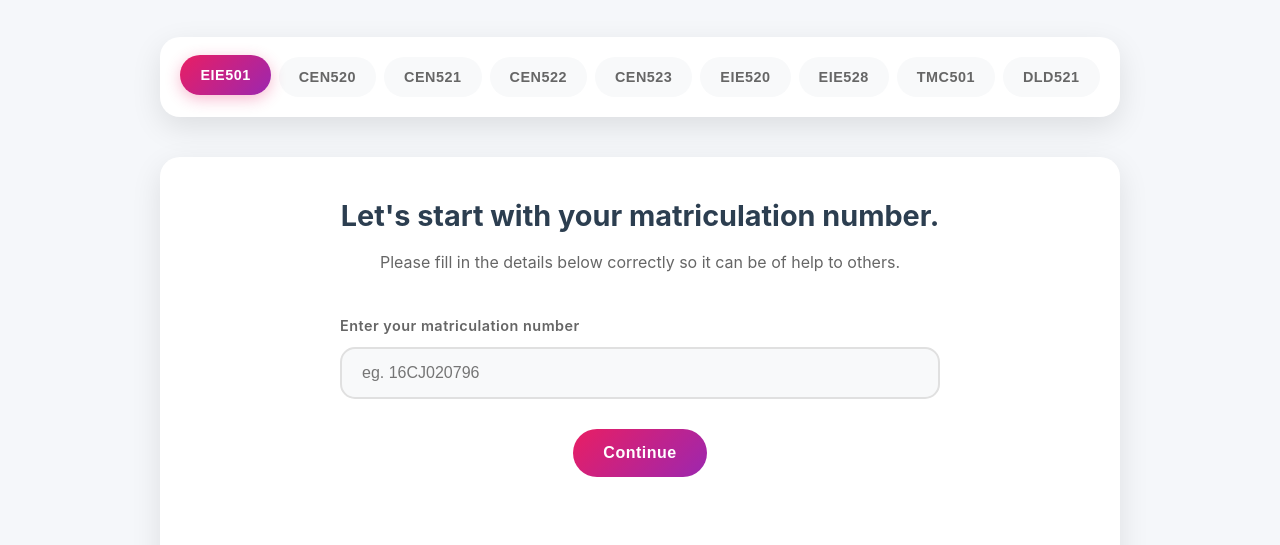
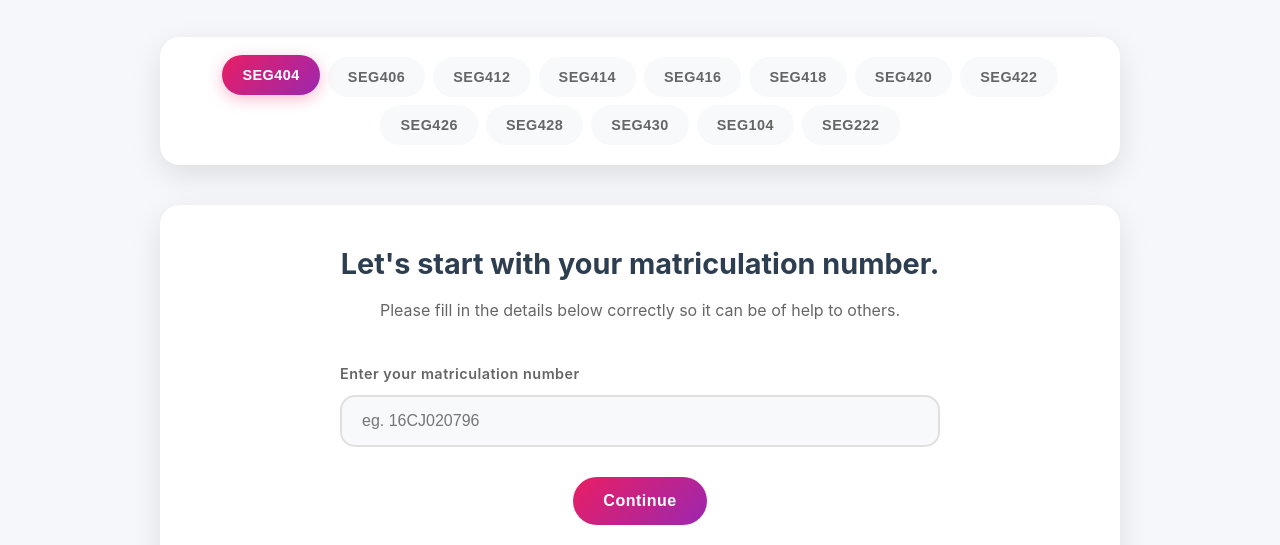
Before and after one commit to EM-ade/k-project, a plain HTML site: page pages/course-reviews.html in a window 1280 px wide. Shown: the part 255-800 px from the top of the page. Drawn offline with Linux system fonts and the light colour scheme.

Commit message:
Fixed courses

```diff
--- a/js/course-reviews.js
+++ b/js/course-reviews.js
@@ -3,7 +3,7 @@
 let currentStep = 1;
 const totalSteps = 7;
 let reviewData = {
-    course: 'EIE501',
+    course: 'SEG404',
     matriculation: '',
     lecturerRating: '',
     experience: '',
--- a/pages/course-reviews.html
+++ b/pages/course-reviews.html
@@ -60,15 +60,19 @@
 
         <!-- Course Selection Tabs -->
         <div class="course-tabs">
-            <button class="course-tab active" data-course="EIE501">EIE501</button>
-            <button class="course-tab" data-course="CEN520">CEN520</button>
-            <button class="course-tab" data-course="CEN521">CEN521</button>
-            <button class="course-tab" data-course="CEN522">CEN522</button>
-            <button class="course-tab" data-course="CEN523">CEN523</button>
-            <button class="course-tab" data-course="EIE520">EIE520</button>
-            <button class="course-tab" data-course="EIE528">EIE528</button>
-            <button class="course-tab" data-course="TMC501">TMC501</button>
-            <button class="course-tab" data-course="DLD521">DLD521</button>
+            <button class="course-tab active" data-course="SEG404">SEG404</button>
+            <button class="course-tab" data-course="SEG406">SEG406</button>
+            <button class="course-tab" data-course="SEG412">SEG412</button>
+            <button class="course-tab" data-course="SEG414">SEG414</button>
+            <button class="course-tab" data-course="SEG416">SEG416</button>
+            <button class="course-tab" data-course="SEG418">SEG418</button>
+            <button class="course-tab" data-course="SEG420">SEG420</button>
+            <button class="course-tab" data-course="SEG422">SEG422</button>
+            <button class="course-tab" data-course="SEG426">SEG426</button>
+            <button class="course-tab" data-course="SEG428">SEG428</button>
+            <button class="course-tab" data-course="SEG430">SEG430</button>
+            <button class="course-tab" data-course="SEG104">SEG104</button>
+            <button class="course-tab" data-course="SEG222">SEG222</button>
         </div>
 
         <!-- Review Form -->
```
